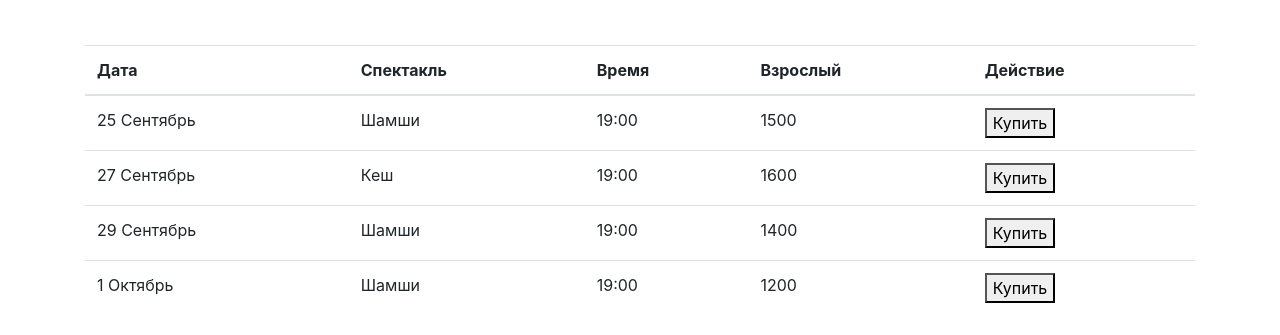
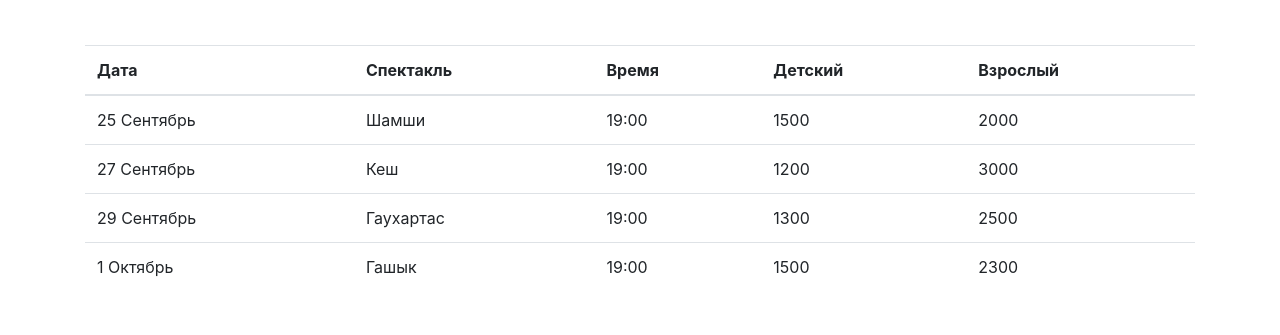
Before and after one commit to Shiradil/webassign3, a plain HTML site: page index.html in a window 1280 px wide. Shown: the part 157-492 px from the top of the page. Drawn offline with nearby package versions, Linux system fonts and the light colour scheme.

Commit message:
поставьте 100 pls

```diff
--- a/index.html
+++ b/index.html
@@ -180,7 +180,6 @@
                   </ul>
 
                   <!-- Модальное окно корзины -->
-                  <div id="cartContentsIndex">
                   <div class="modal fade" id="cartModal" tabindex="-1" role="dialog" aria-labelledby="cartModalLabel" aria-hidden="true">
                       <div class="modal-dialog" role="document">
                           <div class="modal-content">
@@ -201,7 +200,7 @@
                           </div>
                       </div>
                   </div>
-                </div>
+
                   <!-- Модальное окно оформления заказа -->
                   <div class="modal fade" id="checkoutModal" tabindex="-1" role="dialog" aria-labelledby="checkoutModalLabel" aria-hidden="true">
                       <div class="modal-dialog" role="document">
@@ -248,50 +247,42 @@
           <h2 class="uppercase text-center mb-5"><span class="gold">Предстоящие</span> Мероприятия</h2>
           <table class="table table-hover mb-5">
               <thead>
-              <tr>
+              <tr >
                   <th scope="col">Дата</th>
                   <th scope="col">Спектакль</th>
                   <th scope="col">Время</th>
+                  <th scope="col">Детский</th>
                   <th scope="col">Взрослый</th>
-                  <th scope="col">Действие</th>
               </tr>
               </thead>
               <tbody>
               <tr id="event1">
-                  <td class="date">25 Сентябрь</td>
-                  <td class="name">Шамши</td>
-                  <td class="time">19:00</td>
-                  <td class="price">1500</td>
-                  <td>
-                      <button onclick="buyTicket('event1')">Купить</button> <!-- Кнопка Купить -->
-                  </td>
+                  <td>25 Сентябрь</td>
+                  <td>Шамши</td>
+                  <td>19:00</td>
+                  <td>1500</td>
+                  <td>2000</td>
               </tr>
               <tr id="event2">
-                  <td class="date">27 Сентябрь</td>
-                  <td class="name">Кеш</td>
-                  <td class="time">19:00</td>
-                  <td class="price">1600</td>
-                  <td>
-                      <button onclick="buyTicket('event2')">Купить</button> <!-- Кнопка Купить -->
-                  </td>
+                  <td>27 Сентябрь</td>
+                  <td>Кеш</td>
+                  <td>19:00</td>
+                  <td>1200</td>
+                  <td>3000</td>
               </tr>
               <tr id="event3">
-                  <td class="date">29 Сентябрь</td>
-                  <td class="name">Шамши</td>
-                  <td class="time">19:00</td>
-                  <td class="price">1400</td>
-                  <td>
-                      <button onclick="buyTicket('event3')">Купить</button> <!-- Кнопка Купить -->
-                  </td>
+                  <td>29 Сентябрь</td>
+                  <td>Гаухартас</td>
+                  <td>19:00</td>
+                  <td>1300</td>
+                  <td>2500</td>
               </tr>
               <tr id="event4">
-                  <td class="date">1 Октябрь</td>
-                  <td class="name">Шамши</td>
-                  <td class="time">19:00</td>
-                  <td class="price">1200</td>
-                  <td>
-                      <button onclick="buyTicket('event4')">Купить</button> <!-- Кнопка Купить -->
-                  </td>
+                  <td>1 Октябрь</td>
+                  <td>Гашык</td>
+                  <td>19:00</td>
+                  <td>1500</td>
+                  <td>2300</td>
               </tr>
               </tbody>
           </table>
@@ -354,17 +345,16 @@
           window.location.href = "buyticket.html?event=event1";
       });
       document.getElementById("event2").addEventListener("click", function() {
-          window.location.href = "buyticket.html?event=event2";
+          window.location.href = "buyticket.html?event=event1";
       });
       document.getElementById("event3").addEventListener("click", function() {
-          window.location.href = "buyticket.html?event=event3";
+          window.location.href = "buyticket.html?event=event1";
       });
       document.getElementById("event4").addEventListener("click", function() {
-          window.location.href = "buyticket.html?event=event4";
+          window.location.href = "buyticket.html?event=event1";
       });
 
       // Add similar event listeners for other rows
-
   </script>
   <script src="https://code.jquery.com/jquery-3.2.1.slim.min.js" integrity="sha384-KJ3o2DKtIkvYIK3UENzmM7KCkRr/rE9/Qpg6aAZGJwFDMVNA/GpGFF93hXpG5KkN" crossorigin="anonymous"></script>
   <script src="https://cdn.jsdelivr.net/npm/popper.js@1.12.9/dist/umd/popper.min.js" integrity="sha384-ApNbgh9B+Y1QKtv3Rn7W3mgPxhU9K/ScQsAP7hUibX39j7fakFPskvXusvfa0b4Q" crossorigin="anonymous"></script>
@@ -396,20 +386,5 @@
       });
 
   </script>
-
-<script>
-    function updateCartContents() {
-        const cartContents = document.getElementById('cartContents');
-        const storedSeats = JSON.parse(localStorage.getItem('cartSeats')) || [];
-
-        if (storedSeats.length) {
-            cartContents.innerHTML = `Выбранные места: ${storedSeats.join(', ')}`;
-        } else {
-            cartContents.innerHTML = 'Корзина пуста';
-        }
-    }
-
-    updateCartContents();
-</script>
   </body>
 </html>
```
Also changed, not shown: buyticket.html (+2 -46 lines), our-spectacles.html (+3 -1 lines), img/Rectangle 1.png, img/Rectangle 2.png, img/Rectangle 3.png.
